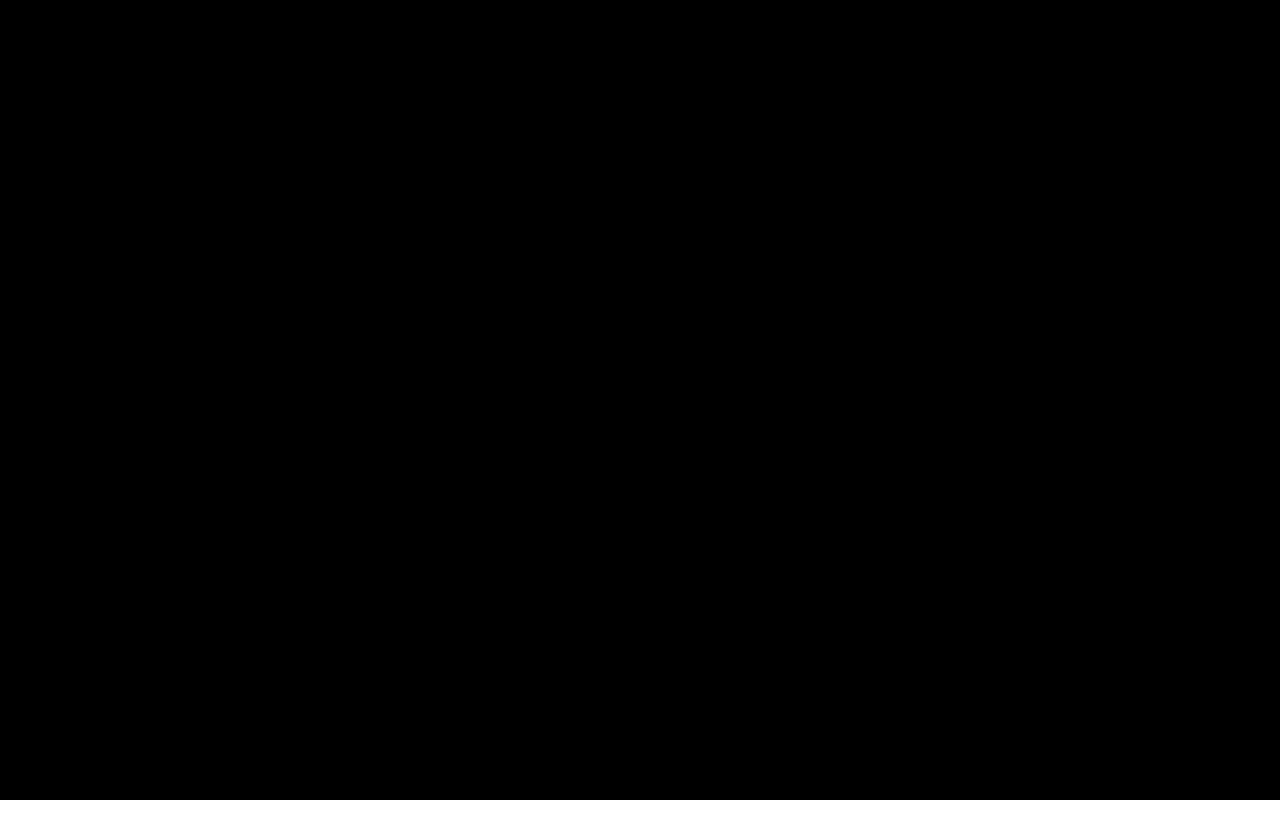
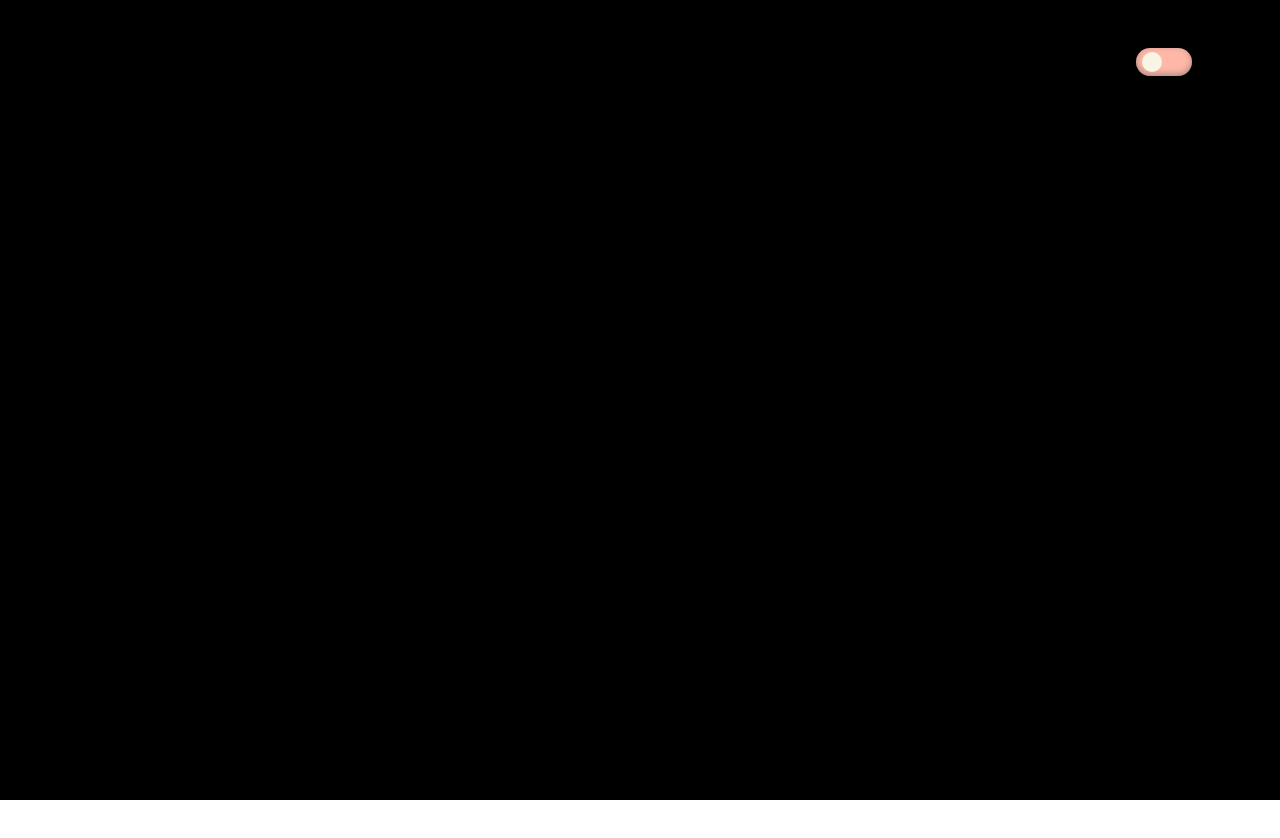
Before and after one commit to jonrob08/portfolio-v2, a website built with Vite: page portfolio/index.html in a window 1280 px wide. Shown: the top 838 px of the page. Built offline with nearby package versions, Linux system fonts and the light colour scheme.

Commit message:
chore: toggle button created, styled

```diff
--- a/portfolio/index.html
+++ b/portfolio/index.html
@@ -19,7 +19,7 @@
         <img src="public/sun.svg" alt="" srcset="">
       </div>
       <button class="toggle-button">
-        <div class="toggle-cirlce">
+        <div class="toggle-circle">
 
         </div>
       </button>
--- a/portfolio/style.css
+++ b/portfolio/style.css
@@ -46,6 +46,56 @@ html, body{
 
 .page-wrapper {
   position: relative;
+}
+
+/* -------------------- Light/Dark Mode Toggle Bar -------------------- */
+.toggle-bar{
+  position: fixed;
+  display: flex;
+  flex-direction: row;
+  justify-content: center;
+  align-items: center;
+  top: 48px;
+  right: 48px;
+  z-index: 999999999;
+}
+
+.sun-wrapper,
+.moon-wrapper {
+  display: flex;
+  flex-direction: row;
+  justify-content: center;
+  align-items: center;
+}
+
+.toggle-button {
+  cursor: pointer;
+  position: relative;
+  width: 56px;
+  height: 28px;
+  display: flex;
+  justify-content: center;
+  align-items: center;
+  background-color: var(--primary-red);
+  border-radius: 999px;
+  margin: 0px 16px;
+  border: none;
+  /* from https://getcssscan.com/css-box-shadow-examples */
+  box-shadow: rgba(50, 50, 93, 0.25) 0px 50px 100px -20px, rgba(0, 0, 0, 0.3) 0px 30px 60px -30px, rgba(10, 37, 64, 0.35) 0px -2px 6px 0px inset;
+}
+
+.toggle-circle{
+  position: absolute;
+  left: 6px;
+  border-radius: 50%;
+  width: 20px;
+  height: 20px;
+  background-color: var(--primary-color);
+  transition: all 0.2s ease-in-out;
+}
+
+.toggle-button:hover .toggle-circle {
+  transform: scale(0.82);
 }
 
 /* -------------------- Section Formatting -------------------- */
```
